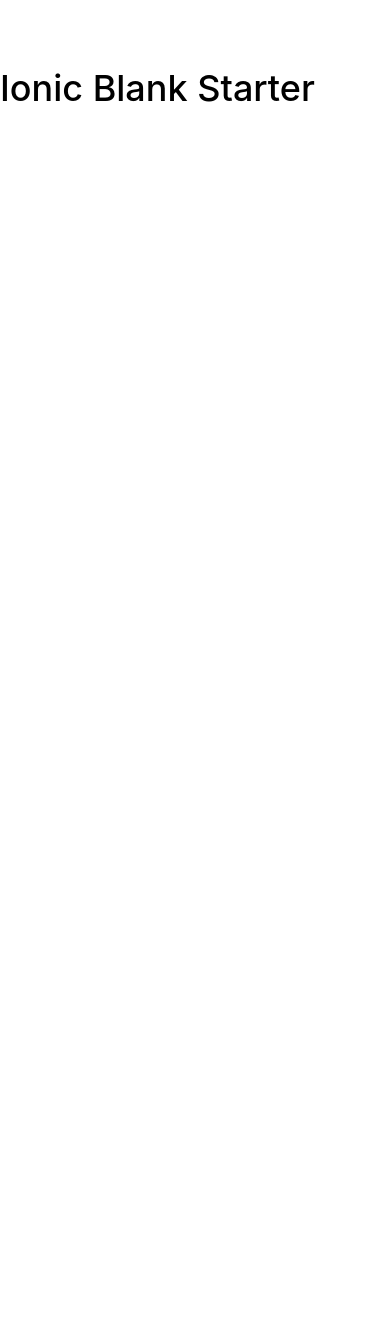
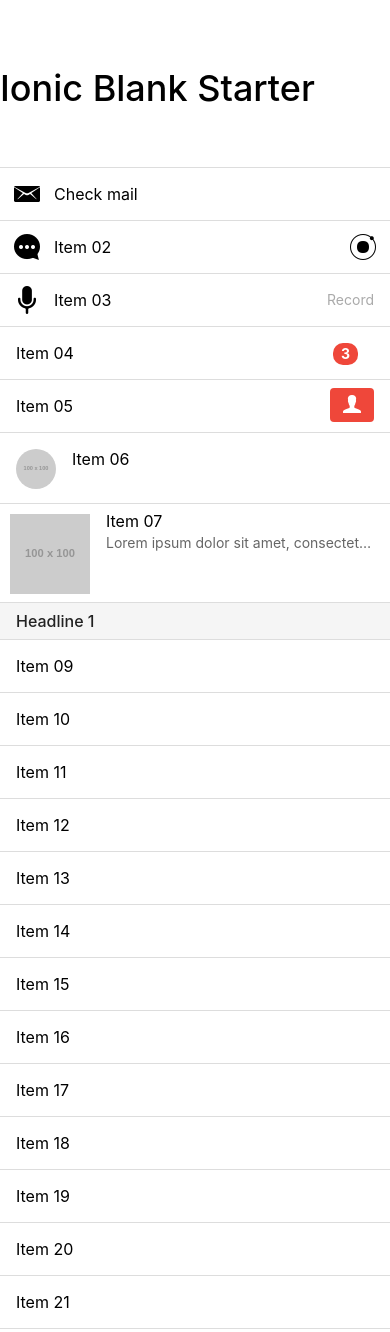
Before and after one commit to astroluxlucis/ionic, a website: page www/index.html in a window 390 px wide. Shown: the top 1332 px of the page. Before the commit the page ends 844 px from the top, so only its background shows below. Drawn offline with Linux system fonts and the light colour scheme; some packages are replaced by stand-ins of ours; files that its build step writes are made by us from their sources; placeholder pictures from the web are drawn by us; files whose address does not match are found by name.

Commit message:
Adding list on index

```diff
--- a/www/index.html
+++ b/www/index.html
@@ -4,8 +4,6 @@
     <meta charset="utf-8">
     <meta name="viewport" content="initial-scale=1, maximum-scale=1, user-scalable=no, width=device-width">
     <title></title>
-
-    <link rel="manifest" href="manifest.json">
 
     <link href="lib/ionic/css/ionic.css" rel="stylesheet">
     <link href="css/style.css" rel="stylesheet">
@@ -14,9 +12,10 @@
     <script src="cordova.js"></script>
     <script src="js/app.js"></script>
   </head>
+
   <body ng-app="starter">
 
-  <ion-pane>
+    <ion-pane>
 
 <ion-header-bar class="bar-positive">
   <button class="icon ion-navicon button button-clear"></button>
@@ -24,12 +23,79 @@
   <button class="icon ion-gear-a button button-clear"></button>
 </ion-header-bar>
 
-<ion-tabs class="tabs-icon-top">
+  <ion-tabs class="tabs-icon-top">
     <ion-tab badge="1" badge-style="badge-assertive" icon="ion-home" title="Home"></ion-tab>
     <ion-tab icon="ion-person" title="About"></ion-tab>
     <ion-tab icon="ion-calendar" title="Calendar"></ion-tab>
   </ion-tabs>
 
+
+  <ion-content>
+
+    <div class="list">
+      <a href="#" class="item item-icon-left">
+        <i class="icon ion-email"></i>
+        Check mail
+      </a>
+      <a href="#" class="item item-icon-left item-icon-right">
+        <i class="icon ion-chatbubble-working"></i>
+        Item 02
+        <i class="icon ion-ionic"></i>
+      </a>
+      <a href="#" class="item item-icon-left">
+        <i class="icon ion-mic-a"></i>
+        Item 03
+        <span class="item-note">
+          Record
+        </span>
+      </a>
+      <a href="#" class="item">
+        Item 04
+        <span class="badge badge-assertive">3</span>
+      </a>
+      <a href="#" class="item item-button-right">
+        Item 05
+        <button class="button button-assertive">
+          <i class="icon ion-person"></i>
+        </button>
+      </a>
+      <a href="#" class="item item-avatar">
+        <img src="http://placehold.it/100x100" alt="Avatar">
+        Item 06
+      </a>
+      <a href="#" class="item item-thumbnail-left">
+        <img src="http://placehold.it/100x100" alt="Avatar">
+        <h2>Item 07</h2>
+        <p>Lorem ipsum dolor sit amet, consectetur adipisicing elit. Tempore necessitatibus, facilis nihil illo eligendi ipsum blanditiis repellat eveniet obcaecati at. Esse est porro, odit, maiores dolorum provident earum error omnis.</p>
+      </a>
+      <div class="item item-divider">Headline 1</div>
+      <a href="#" class="item">Item 09</a>
+      <a href="#" class="item">Item 10</a>
+      <a href="#" class="item">Item 11</a>
+      <a href="#" class="item">Item 12</a>
+      <a href="#" class="item">Item 13</a>
+      <a href="#" class="item">Item 14</a>
+      <a href="#" class="item">Item 15</a>
+      <a href="#" class="item">Item 16</a>
+      <a href="#" class="item">Item 17</a>
+      <a href="#" class="item">Item 18</a>
+      <a href="#" class="item">Item 19</a>
+      <a href="#" class="item">Item 20</a>
+      <a href="#" class="item">Item 21</a>
+      <a href="#" class="item">Item 22</a>
+      <a href="#" class="item">Item 23</a>
+      <a href="#" class="item">Item 24</a>
+      <a href="#" class="item">Item 25</a>
+      <a href="#" class="item">Item 26</a>
+      <a href="#" class="item">Item 27</a>
+      <a href="#" class="item">Item 28</a>
+      <a href="#" class="item">Item 29</a>
+      <a href="#" class="item">Item 30</a>
+    </div>
+
+  </ion-content>
+
+
     </ion-pane>
   </body>
 </html>
```
